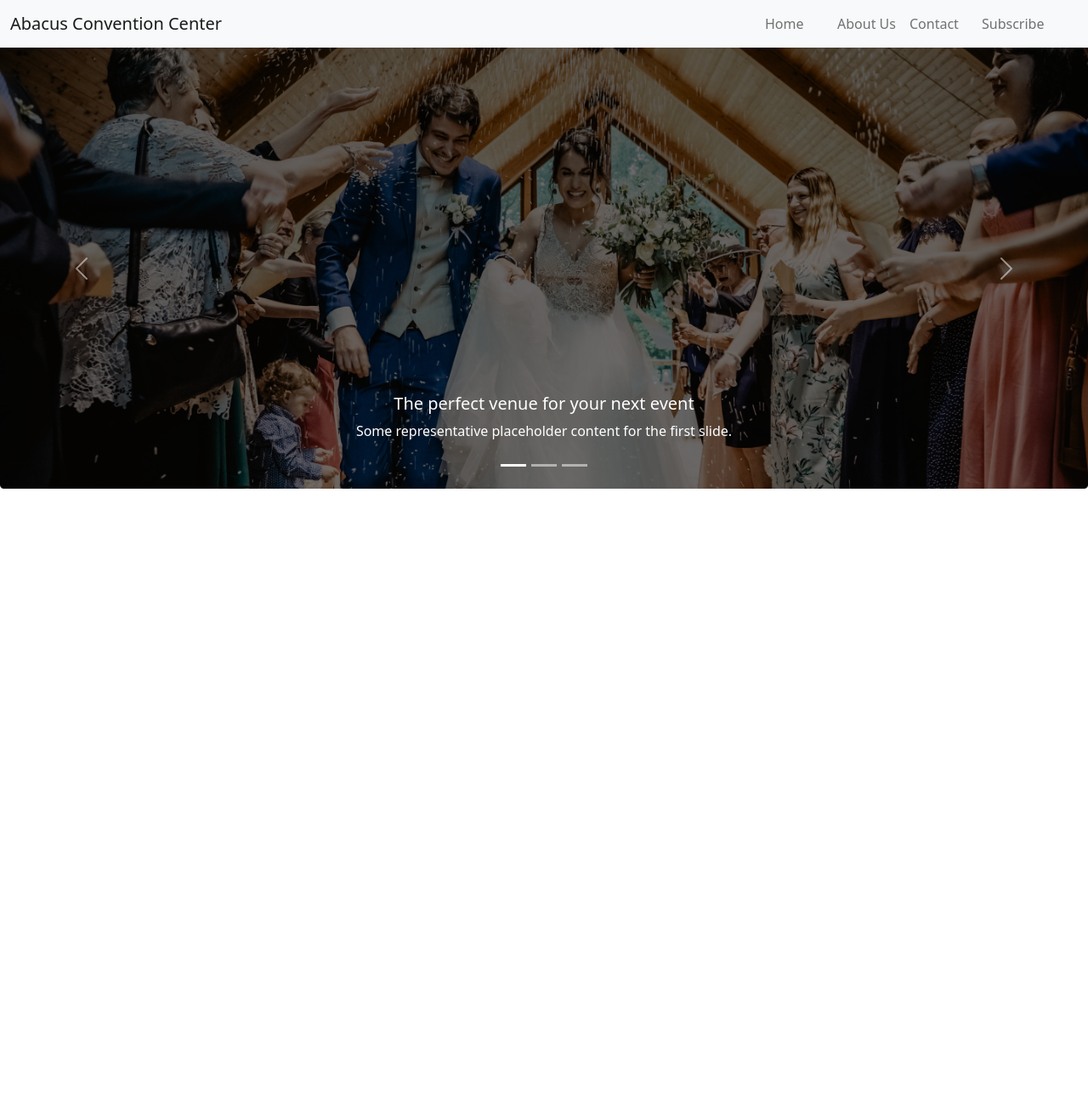
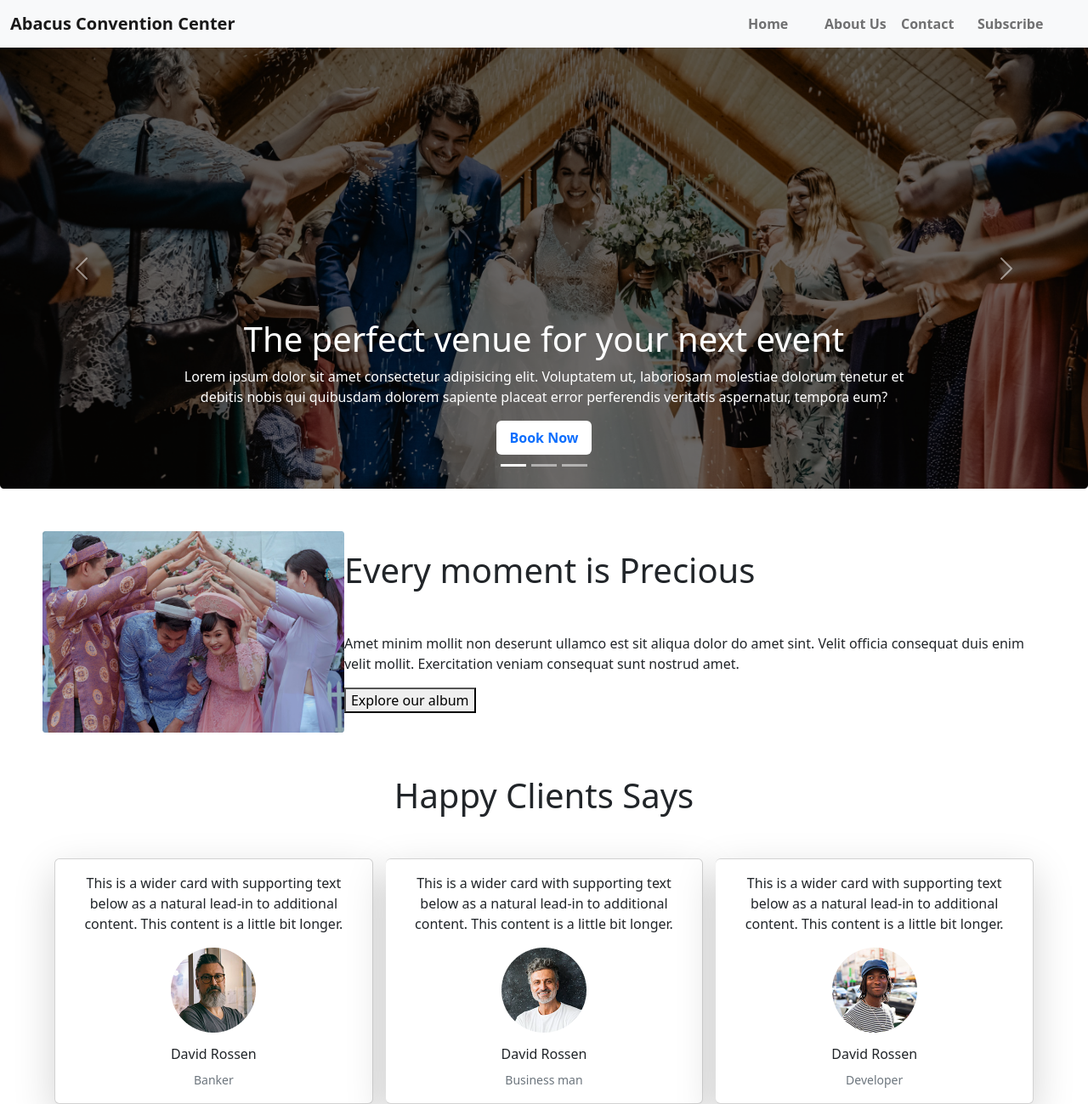
Before and after one commit to Nahidontheway/convention-center, a plain HTML site: page index.html in a window 1280 px wide. Shown: the whole page at 85% size. Before the commit the page ends 800 px from the top, so only its background shows below. Drawn offline with nearby package versions, Linux system fonts and the light colour scheme; a web font is replaced by a local one.

Commit message:
client section added

```diff
--- a/index.html
+++ b/index.html
@@ -11,13 +11,11 @@
     <link href="https://cdn.jsdelivr.net/npm/bootstrap@5.2.0/dist/css/bootstrap.min.css" rel="stylesheet" integrity="sha384-gH2yIJqKdNHPEq0n4Mqa/HGKIhSkIHeL5AyhkYV8i59U5AR6csBvApHHNl/vI1Bx" crossorigin="anonymous">
 </head>
 <body>
-    <!-- main contianer start -->
-    <container>
-        <!-- header start -->
-        <header>
+    <!-- header start -->
+        <header class="head">
              <!-- navigation bar start -->
             <nav class=" navbar bg-light navbar-expand-lg d-flex">
-                <div class="container-fluid">
+                <div class="container">
                     <a class="navbar-brand" href="#">Abacus Convention Center</a>
                     <button class="navbar-toggler" type="button" data-bs-toggle="collapse" data-bs-target="#navbarNav"          aria-controls="navbarNav" aria-expanded="false" aria-label="Toggle navigation">
                     <span class="navbar-toggler-icon"></span>
@@ -51,9 +49,10 @@
                   <div class="carousel-item active">
                     <img src="convention-center-main/images/banner.png" class="d-block w-100" alt="...">
                     <div class="carousel-caption">
-                      <h5>The perfect venue for your
+                      <h5 class="h1">The perfect venue for your
                         next event</h5>
-                      <p>Some representative placeholder content for the first slide.</p>
+                      <p>Lorem ipsum dolor sit amet consectetur adipisicing elit. Voluptatem ut, laboriosam molestiae dolorum tenetur et debitis nobis qui quibusdam dolorem sapiente placeat error perferendis veritatis aspernatur, tempora eum?</p>
+                      <button class="bg-white text-primary border-0 px-3 py-2 rounded">Book Now</button>
                     </div>
                   </div>
                   <div class="carousel-item">
@@ -84,8 +83,48 @@
             <!-- navigation bar end -->
         </header>
         <!-- header end -->
-    </container>
-    <!-- main container end -->
+        <section class="d-flex justify-content-center align-items-center">
+          <div class="image">
+            <img class="img-fluid" src="convention-center-main/images/wedding.png" alt="">
+          </div>
+          <div class="exclusive">
+            <h1>Every moment is Precious</h1>
+            <p>Amet minim mollit non deserunt ullamco est sit aliqua dolor
+              do amet sint. Velit officia consequat duis enim velit mollit.
+              Exercitation veniam consequat sunt nostrud amet.</p>
+              <button>Explore our album</button>
+          </div>
+        </section>
+        <section>
+          <h1 class="text-center">Happy Clients Says</h1>
+          <div class="card-group">
+            <div class="card text-center shadow-lg rounded">
+              <div class="card-body">
+                <p class="card-text">This is a wider card with supporting text below as a natural lead-in to additional content. This content is a little bit longer.</p>
+                <img  src="convention-center-main/images/person 1.png" class="card-image" alt="...">
+                <h6  class="card-text mt-3">David Rossen</h6>
+                <p class="card-text"><small class="text-muted">Banker</small></p>
+              </div>
+            </div>
+            <div class="card text-center shadow-lg rounded">
+              <div class="card-body">
+                <p class="card-text">This is a wider card with supporting text below as a natural lead-in to additional content. This content is a little bit longer.</p>
+                <img  src="convention-center-main/images/person 2.png" class="card-image" alt="...">
+                <h6 class="card-text mt-3">David Rossen</h6>
+                <p class="card-text"><small class="text-muted">Business man</small></p>
+              </div>
+            </div>
+            <div class="card text-center shadow-lg rounded">
+              <div class="card-body">
+                <p class="card-text">This is a wider card with supporting text below as a natural lead-in to additional content. This content is a little bit longer.</p>
+                <img  src="convention-center-main/images/person 3.png" class="card-image" alt="...">
+                <h6 class="card-text mt-3">David Rossen</h6>
+                <p class="card-text"><small class="text-muted">Developer</small></p>
+              </div>
+            </div>
+          </div>
+        </section>
+
     <!-- javasricpt link -->
     <script src="https://cdn.jsdelivr.net/npm/bootstrap@5.2.0/dist/js/bootstrap.bundle.min.js" integrity="sha384-A3rJD856KowSb7dwlZdYEkO39Gagi7vIsF0jrRAoQmDKKtQBHUuLZ9AsSv4jD4Xa" crossorigin="anonymous"></script>
 </body>
--- a/style.css
+++ b/style.css
@@ -3,9 +3,35 @@ body{
     background: lightcyan;
     font-family: 'Poppins', sans-serif;
 }
+header{
+    /* margin-bottom: 100px; */
+}
+.head a{
+    font-weight: 700;
+}
 nav ul li{
-    width: 85px;
+    width: 90px;
 }
 .slide button{
-
+    font-weight: 600;
 }
+.justify-content-center{
+    margin: 50px;
+}
+.img-fluid {
+    max-width: 150%;
+    height: auto;
+}
+section h1{
+    margin-bottom: 50px;
+}
+.card-group{
+    width: 90%;
+    margin: 0 auto;
+}
+.card{
+    margin-right: 15px;
+}
+.card:nth-child(3){
+    margin-right: 0;
+}
```
